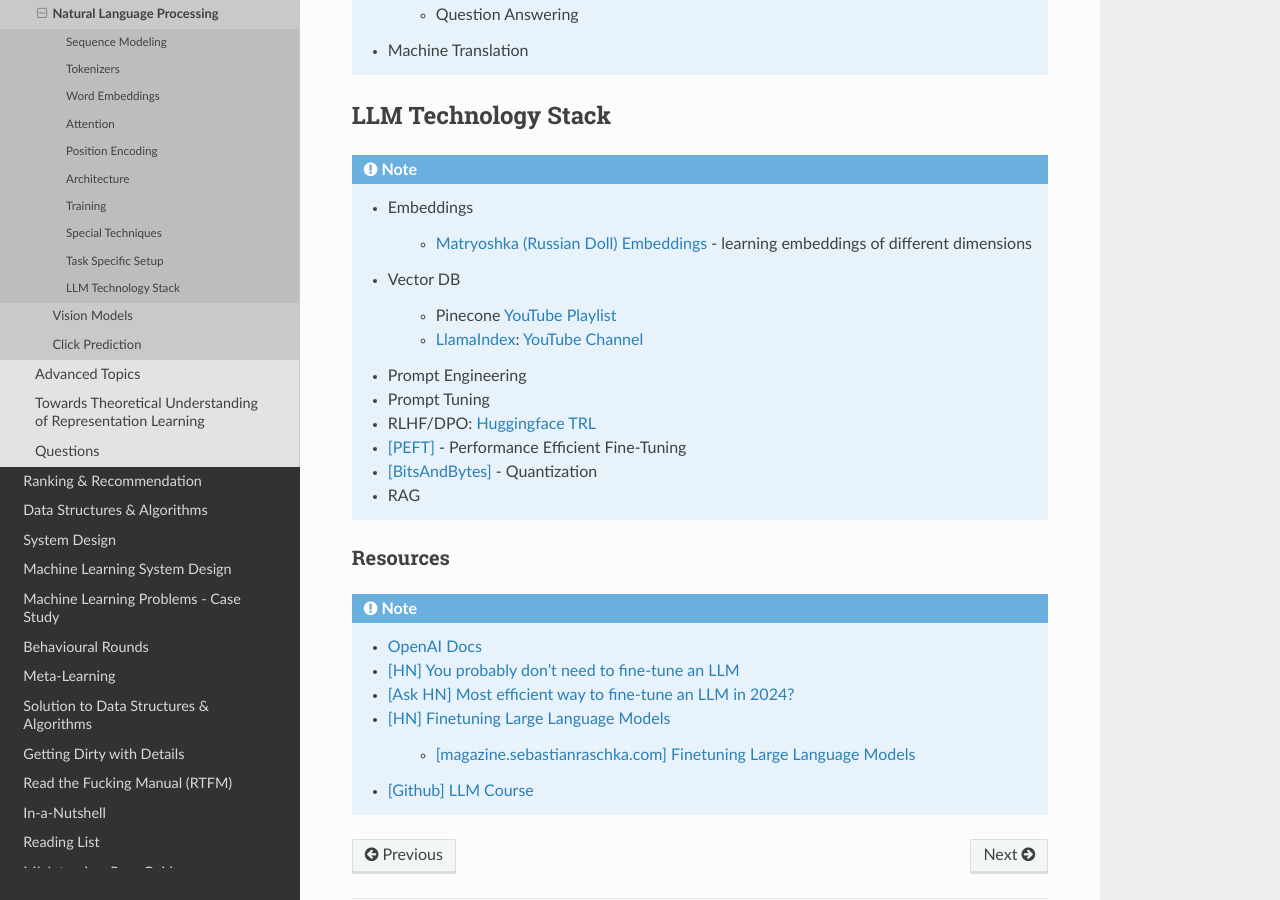
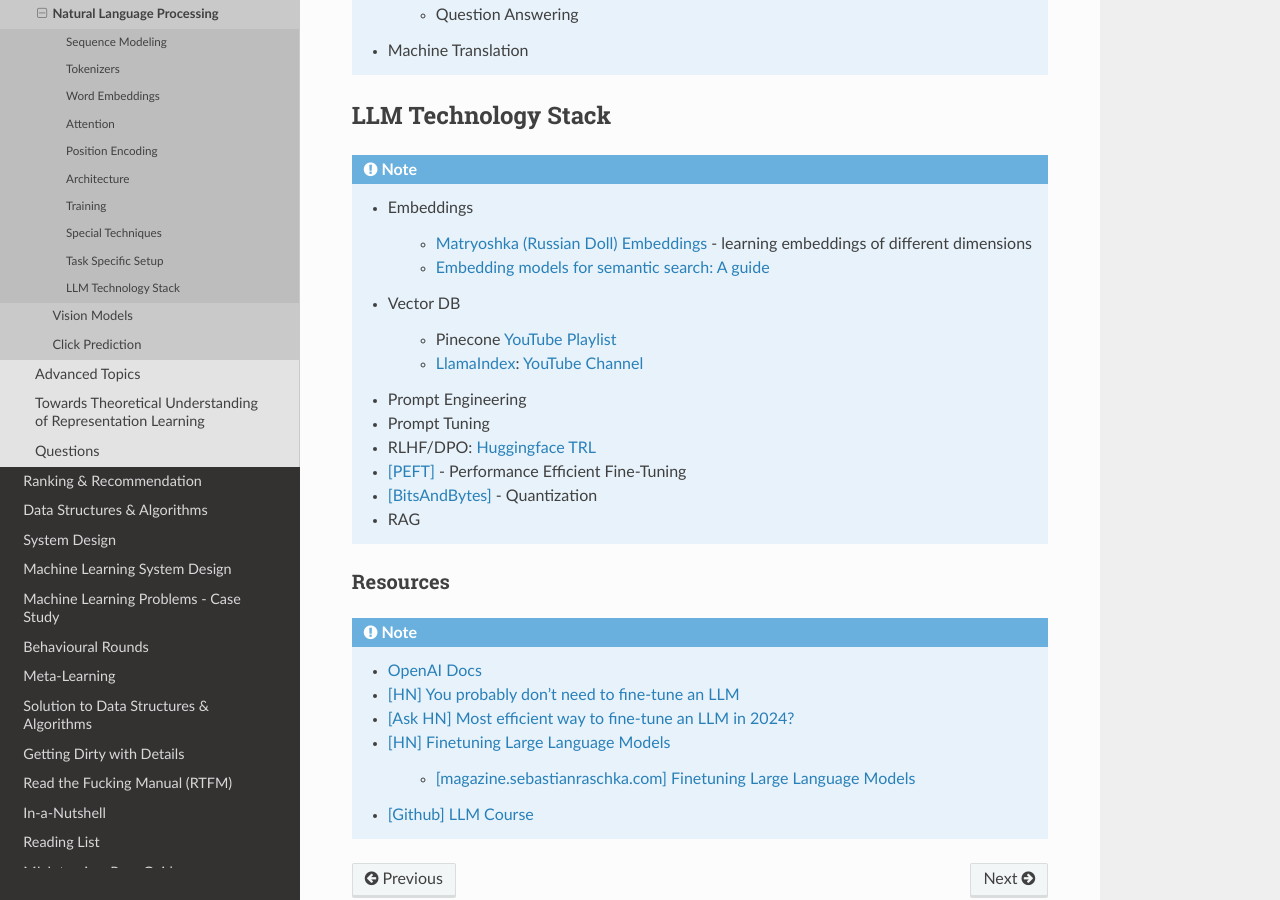
Before and after one commit to uselesstechjunks/leetcode, a Sphinx documentation site: the page built from docs/source/dl/application/nlp.rst, in a window 1280 px wide and 900 px high, scrolled down 6389 px. Built offline with Sphinx 7.4.7 and the Read the Docs theme 2.0.0, drawn with Linux system fonts in a browser that asks for light colours.

Commit message:
Update nlp.rst

```diff
--- a/docs/source/dl/application/nlp.rst
+++ b/docs/source/dl/application/nlp.rst
@@ -243,6 +243,7 @@ LLM Technology Stack
 	* Embeddings
 
 		* `Matryoshka (Russian Doll) Embeddings <https://huggingface.co/blog/matryoshka>`_ - learning embeddings of different dimensions
+		* `Embedding models for semantic search: A guide <https://www.techtarget.com/searchenterpriseai/tip/Embedding-models-for-semantic-search-A-guide>`_
 	* Vector DB
 
 		* Pinecone `YouTube Playlist <https://youtube.com/playlist?list=PLRLVhGQeJDTLiw-ZJpgUtZW-bseS2gq9-&si=UBRFgChTmNnddLAt>`_
```
